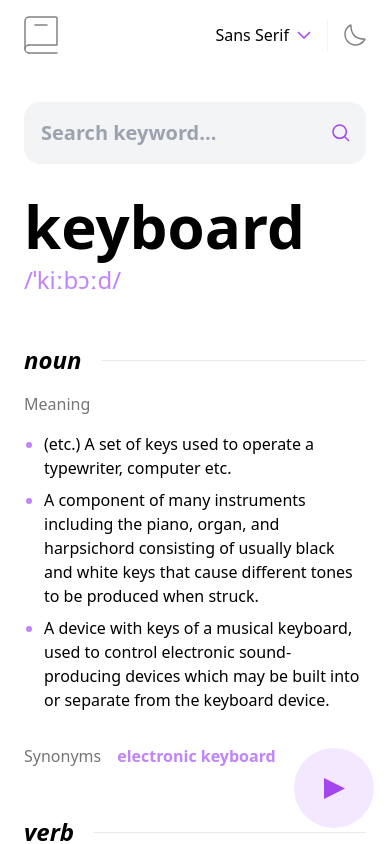
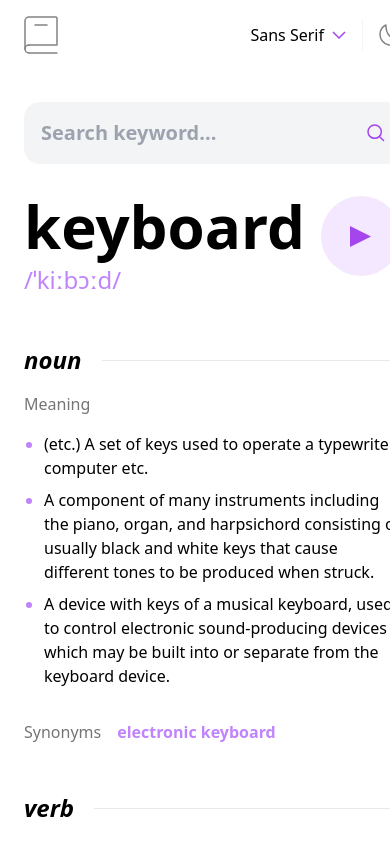
Before and after one commit to dominikrubroeder/dictionary-web-app, a Next.js app: page / in a window 390 px wide. Shown: the top 844 px of the page. Built offline with nearby package versions, Linux system fonts and the light colour scheme.

Commit message:
Revert play phonetic button mobile on fixed position for now

```diff
--- a/src/app/page.tsx
+++ b/src/app/page.tsx
@@ -131,10 +131,7 @@ export default function Home() {
             {data?.phonetics.map((phonetic, index) => {
               if (phonetic.audio !== "")
                 return (
-                  <div
-                    key={index}
-                    className="fixed bottom-4 right-4 sm:relative sm:bottom-0 sm:right-0"
-                  >
+                  <div key={index}>
                     <button
                       className="group flex h-20 w-20 items-center justify-center rounded-full bg-purple-100 p-4 text-app-purple hover:bg-app-purple"
                       onClick={playPhonetic}
```
